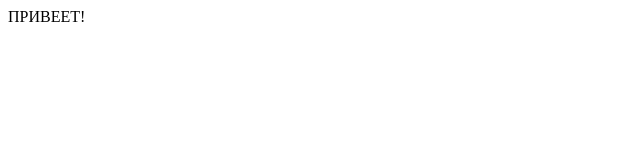
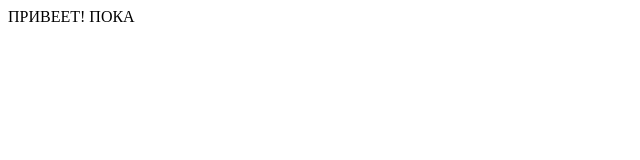
Before and after one commit to LPLFITEAM/UU2, a plain HTML site: page INDEX.HTML in a window 1280 px wide. Shown: the full height of the page, 0-640 px from the left. Drawn offline with Linux system fonts and the light colour scheme.

Commit message:
Update INDEX.HTML
ДОБАВИЛА СТРОЧКУ ПОКА

```diff
--- a/INDEX.HTML
+++ b/INDEX.HTML
@@ -1,5 +1,6 @@
 <HTML>
 <BODY>
 ПРИВЕЕТ!
+ПОКА
 </BODY>
 </HTML>
```
